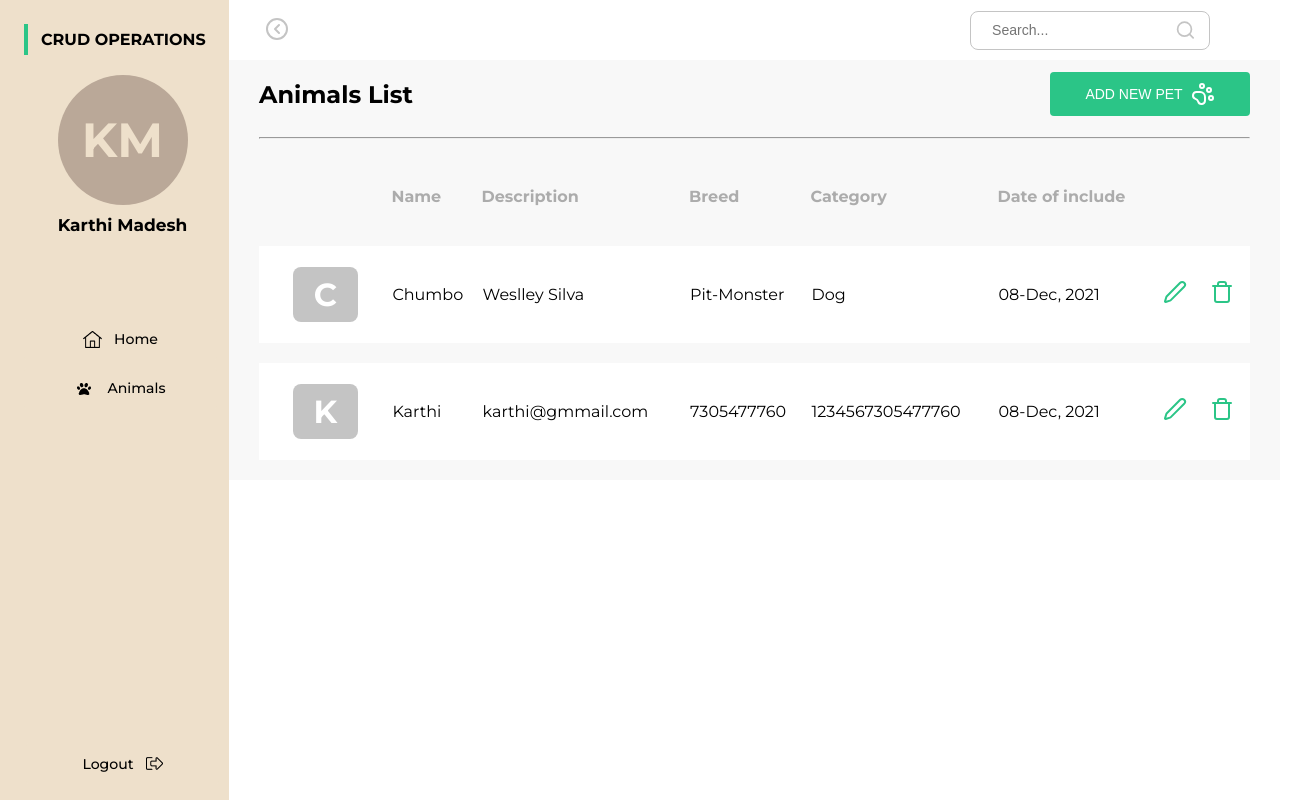
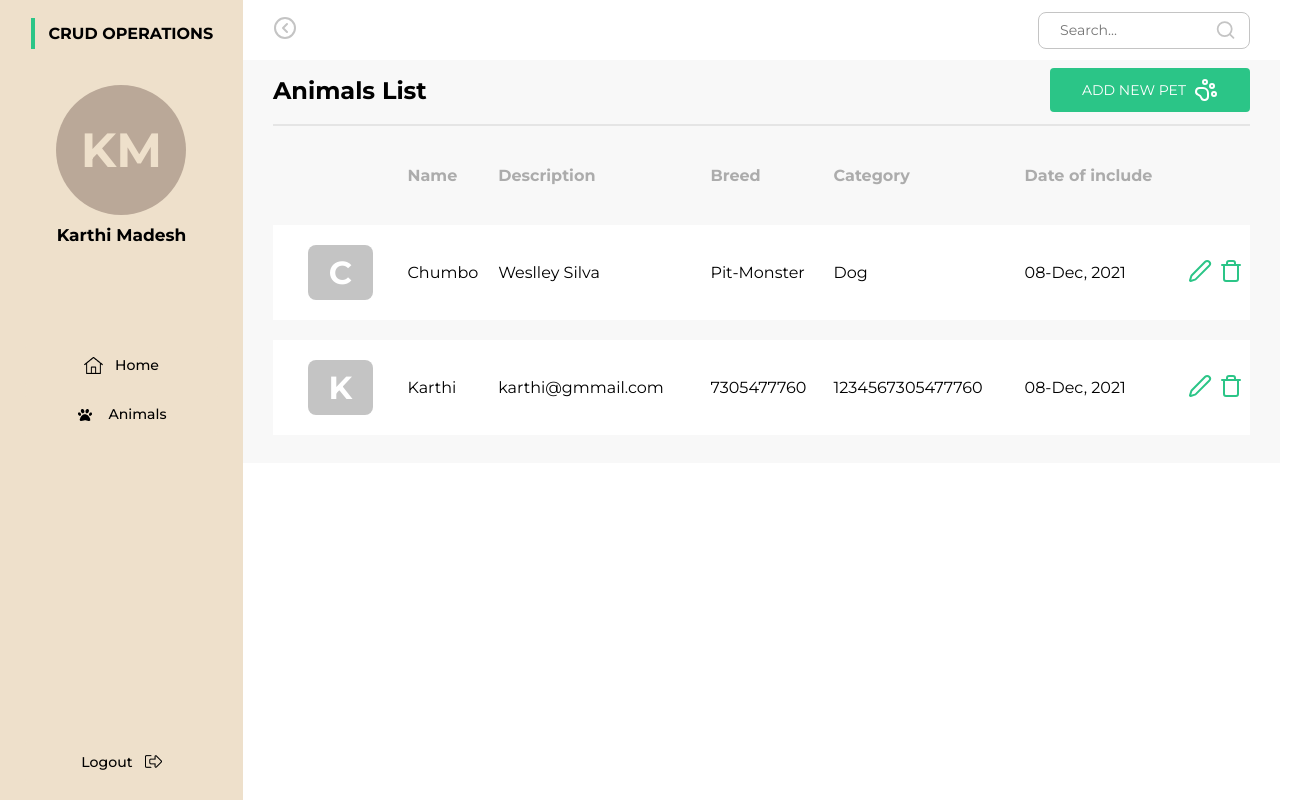
Before and after one commit to BlueTeam-2challenge/2challenge-front, a React (Vite) app: page /animals in a window 1280 px wide. Shown: the whole page, 1310 px wide, since content can reach past the window. Built offline with nearby package versions, Linux system fonts and the light colour scheme.

Commit message:
chore: Update padding and width in CSS files

```diff
--- a/src/components/Header/Header.module.css
+++ b/src/components/Header/Header.module.css
@@ -1,10 +1,11 @@
 .container {
+  box-sizing: border-box;
   display: flex;
   justify-content: space-between;
   align-items: center;
   width: 100%;
   height: 3.75rem;
-  padding-left: 30px;
+  padding: 0 30px;
 }
 
 .button {
@@ -24,7 +25,6 @@
   background-color: white;
   border-radius: 8px;
   border: 1px solid #c4c4c4;
-  margin-right: 100px;
 }
 .input {
   width: 100%;
@@ -39,6 +39,5 @@
 
 @media screen and (max-width: 685px) {
   .search {
-    margin-right: 20px;
   }
 }
--- a/src/components/Logo/Logo.module.css
+++ b/src/components/Logo/Logo.module.css
@@ -2,6 +2,8 @@
   display: flex;
   align-items: center;
   justify-content: flex-start;
+  flex-direction: row;
+  flex-wrap: nowrap;
   width: 344px;
   height: 39px;
   padding-left: 13px;
@@ -9,7 +11,7 @@
 }
 
 .logoText {
-  font-size: 2rem;
+  font-size: 20px;
   font-weight: bold;
 }
 
@@ -24,6 +26,7 @@
 }
 
 .logoTextSmall {
+  text-wrap: nowrap;
   font-size: 20px;
   font-weight: bold;
 }
--- a/src/components/SideMenu/SideMenu.module.css
+++ b/src/components/SideMenu/SideMenu.module.css
@@ -1,17 +1,23 @@
 .sidebar {
-  box-sizing: border-box;
   background-color: #eee0cb;
+  width: 270px;
   height: 100vh;
   display: flex;
   flex-flow: column wrap;
   justify-content: space-between;
   align-items: center;
-  padding: 1.5rem 0.5rem 1rem 1.5rem;
+  padding: 18px 25px;
   gap: 1rem;
   transition: 0.5s;
-  position: relative;
 }
-
+.sideContent {
+  display: flex;
+  width: 100%;
+  flex-flow: column wrap;
+  gap: 1rem;
+  align-items: center;
+  justify-content: center;
+}
 .sidebar.sideHide {
   width: 2%;
 }
@@ -21,6 +27,7 @@
 }
 
 .navbar {
+  width: 100%;
   padding-top: 4rem;
   display: flex;
   flex-direction: column;
--- a/src/index.css
+++ b/src/index.css
@@ -13,7 +13,7 @@
   --font-family: "Montserrat";
 }
 
-body {
+* {
   font-family: var(--font-family);
   margin: 0;
   padding: 0;
--- a/src/pages/AnimalsList/components/Table/Form.module.css
+++ b/src/pages/AnimalsList/components/Table/Form.module.css
@@ -1,7 +1,7 @@
 .container {
   background-color: var(--color-background-ligthGray);
   overflow: hidden;
-  padding: 0 30px;
+  padding: 8px 30px;
 }
 
 .table {
@@ -37,6 +37,10 @@ tr:hover {
   background-color: #ddd;
 }
 
+hr {
+  margin-top: 12px;
+  border: 1px solid var(--color-outline);
+}
 .editButton {
   background: none;
   border: none;
```
